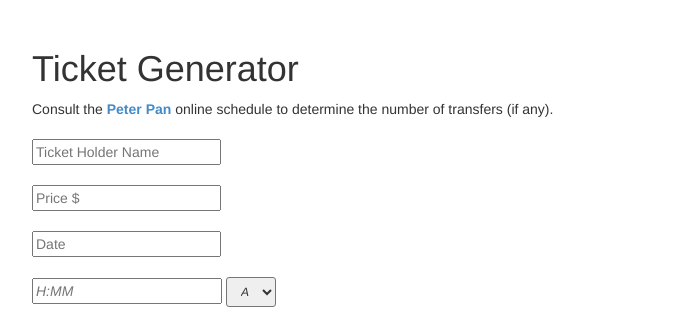
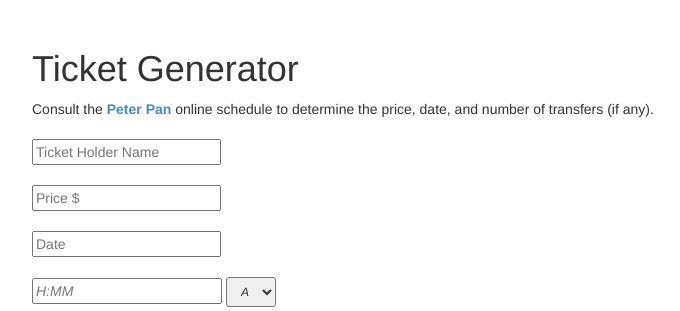
Before and after one commit to thomas-pontikes/PHP_Tickets, a PHP site: page /home_page.php in a window 1280 px wide. Shown: the part 51-362 px from the top of the page, without its empty margins (38-718 px from the left). Run offline with PHP 8.4, Linux system fonts and the light colour scheme; some libraries are stand-ins or nearby versions.

Commit message:
price, date, and number of transfers

```diff
--- a/home_page.php
+++ b/home_page.php
@@ -31,7 +31,7 @@ include'./head.php'
 	<br/>
 	<br/>
 	<br/>
-	<h1>Ticket Generator</h1>Consult the <b><a class="one" href="http://peterpanbus.com" target="_blank"> Peter Pan </b></a> online schedule to determine the number of transfers (if any).<br></small>
+	<h1>Ticket Generator</h1>Consult the <b><a class="one" href="http://peterpanbus.com" target="_blank"> Peter Pan </b></a> online schedule to determine the price, date, and number of transfers (if any).<br></small>
 	<br/>
 
 
```
